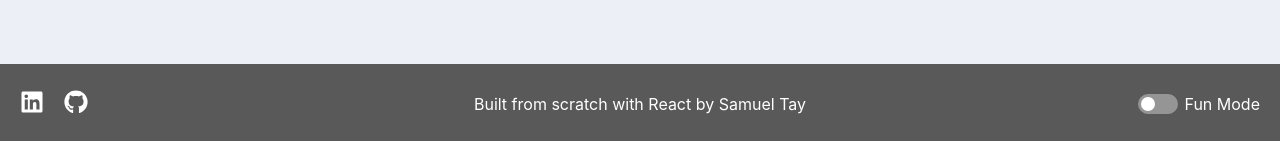
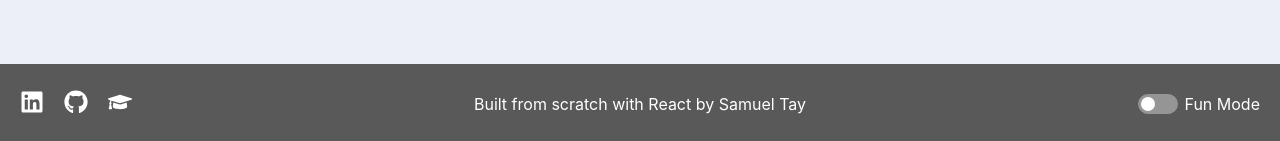
Before and after one commit to samueltay/samueltay, a React (Create React App) app in the folder frontend/: page / in a window 1280 px wide. Shown: the part 904-1045 px from the top of the page. Built offline with nearby package versions, Linux system fonts and the light colour scheme.

Commit message:
feat: add google scholar icon

```diff
--- a/frontend/src/components/footer/Footer.tsx
+++ b/frontend/src/components/footer/Footer.tsx
@@ -1,6 +1,6 @@
 import React, { useState, useContext } from "react";
 import { ScreenSizeContext } from "../screen_size/ScreenSizeContext";
-import { FaLinkedin, FaGithub } from "react-icons/fa";
+import { FaLinkedin, FaGithub, FaGraduationCap } from "react-icons/fa";
 import "./Footer.css";
 
 interface FooterProps {
@@ -37,6 +37,13 @@ const Footer: React.FC<FooterProps> = ({ onFunModeToggle }) => {
         >
           <FaGithub className="icon" />
         </a>
+        <a
+          href="https://scholar.google.com/citations?user=N7zs5OAAAAAJ"
+          target="_blank"
+          rel="noopener noreferrer"
+        >
+          <FaGraduationCap className="icon" />
+        </a>
       </div>
 
       {windowWidth > hideFooterTextWidth && (
```
